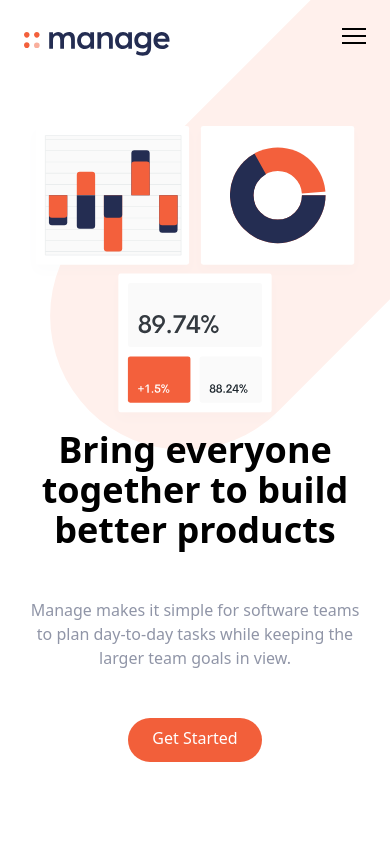
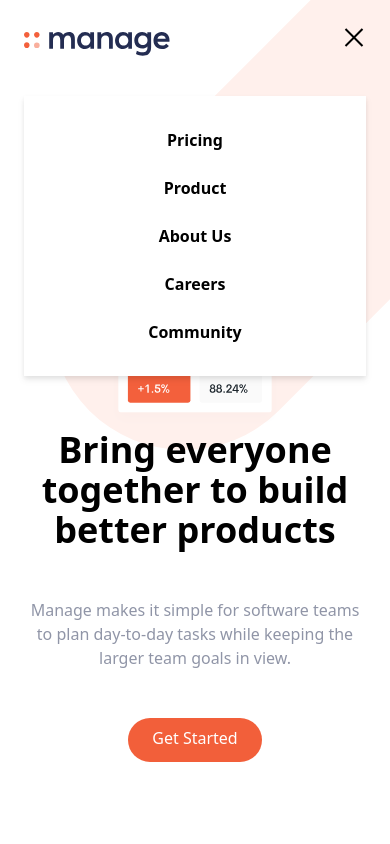
Before and after one commit to danielkim2711/tailwind-landing-page, a React (Create React App) app: page / in a window 390 px wide. Both pictures are taken after a click on the button 354 px from the left and 40 px from the top of the page. Shown: the top 844 px of the page. Built offline with nearby package versions, Linux system fonts and the light colour scheme; the HTML template or start-up script is replaced by a standard one.

Commit message:
Add hamburger menu functionality

```diff
--- a/src/components/Navbar.jsx
+++ b/src/components/Navbar.jsx
@@ -1,8 +1,11 @@
+import { useState } from 'react';
 import { Link } from 'react-router-dom';
 
 import companyLogo from '../assets/images/logo.svg';
 
 const Navbar = () => {
+  const [toggleMenu, setToggleMenu] = useState(false);
+
   return (
     <nav className='relative container mx-auto p-6'>
       {/* Flex Container */}
@@ -39,8 +42,12 @@ const Navbar = () => {
 
         {/* Hamburger Icon */}
         <button
-          id='menu-btn'
-          className='block hamburger md:hidden focus:outline-none'
+          className={
+            toggleMenu
+              ? 'open block hamburger md:hidden focus:outline-none'
+              : 'block hamburger md:hidden focus:outline-none'
+          }
+          onClick={() => setToggleMenu(!toggleMenu)}
         >
           <span className='hamburger-top'></span>
           <span className='hamburger-middle'></span>
@@ -51,8 +58,11 @@ const Navbar = () => {
       {/* Mobile Menu */}
       <div className='md:hidden'>
         <div
-          id='menu'
-          className='absolute flex-col items-center hidden self-end py-8 mt-10 space-y-6 font-bold bg-white sm:w-auto sm:self-center left-6 right-6 drop-shadow-md'
+          className={
+            toggleMenu
+              ? 'absolute flex flex-col items-center self-end py-8 mt-10 space-y-6 font-bold bg-white sm:w-auto sm:self-center left-6 right-6 drop-shadow-md'
+              : 'absolute flex-col items-center hidden self-end py-8 mt-10 space-y-6 font-bold bg-white sm:w-auto sm:self-center left-6 right-6 drop-shadow-md'
+          }
         >
           <Link to='#'>Pricing</Link>
           <Link to='#'>Product</Link>
--- a/src/index.css
+++ b/src/index.css
@@ -43,6 +43,8 @@ body {
   width: 24px;
   height: 2px;
   background: #000;
+  transform: rotate(0);
+  transition: all 0.5s;
 }
 
 .hamburger-middle {
@@ -52,3 +54,20 @@ body {
 .hamburger-bottom {
   transform: translateY(14px);
 }
+
+.open {
+  transform: rotate(90deg);
+  transform: translateY(0px);
+}
+
+.open .hamburger-top {
+  transform: rotate(45deg) translateY(6px) translate(6px);
+}
+
+.open .hamburger-middle {
+  display: none;
+}
+
+.open .hamburger-bottom {
+  transform: rotate(-45deg) translateY(6px) translate(-6px);
+}
```
